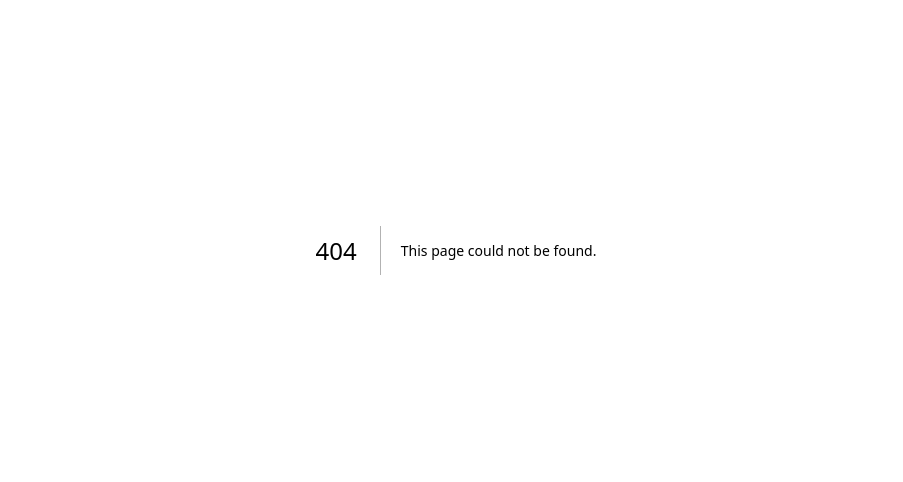
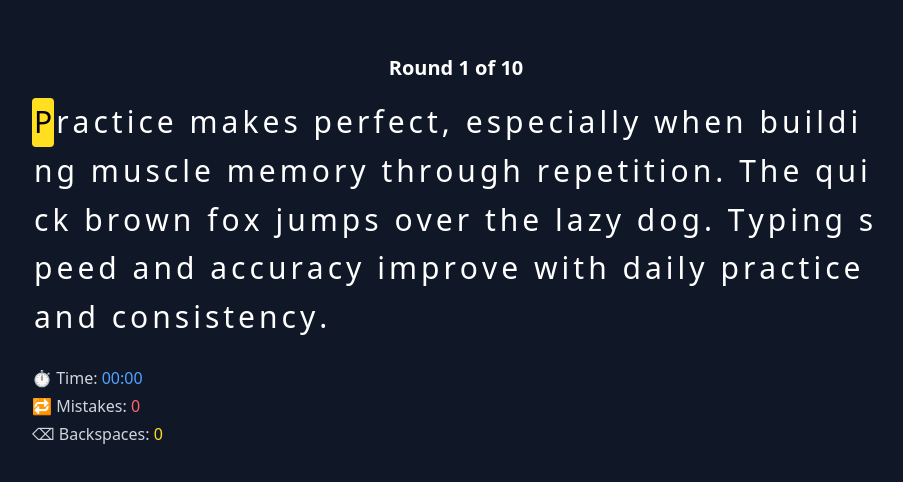
Before and after one commit to dhiraj2105/typo, a Next.js app: page /teachingMode in a window 1280 px wide. Before the commit this address had no page. Shown: the part 150-632 px from the top of the page, without its empty margins (184-1087 px from the left). Built offline with nearby package versions, Linux system fonts and the light colour scheme.

Commit message:
feat: teaching

```diff
--- /dev/null
+++ b/app/teachingMode/page.js
@@ -0,0 +1,15 @@
+import TeachingMode from "@/core/TeachingMode";
+import Head from "next/head";
+
+export default function page() {
+  return (
+    <>
+      <Head>
+        <title>Teaching Mode | TypeForge</title>
+      </Head>
+      <main className="flex justify-center items-center min-h-screen bg-gray-900 text-white">
+        <TeachingMode />
+      </main>
+    </>
+  );
+}
```
